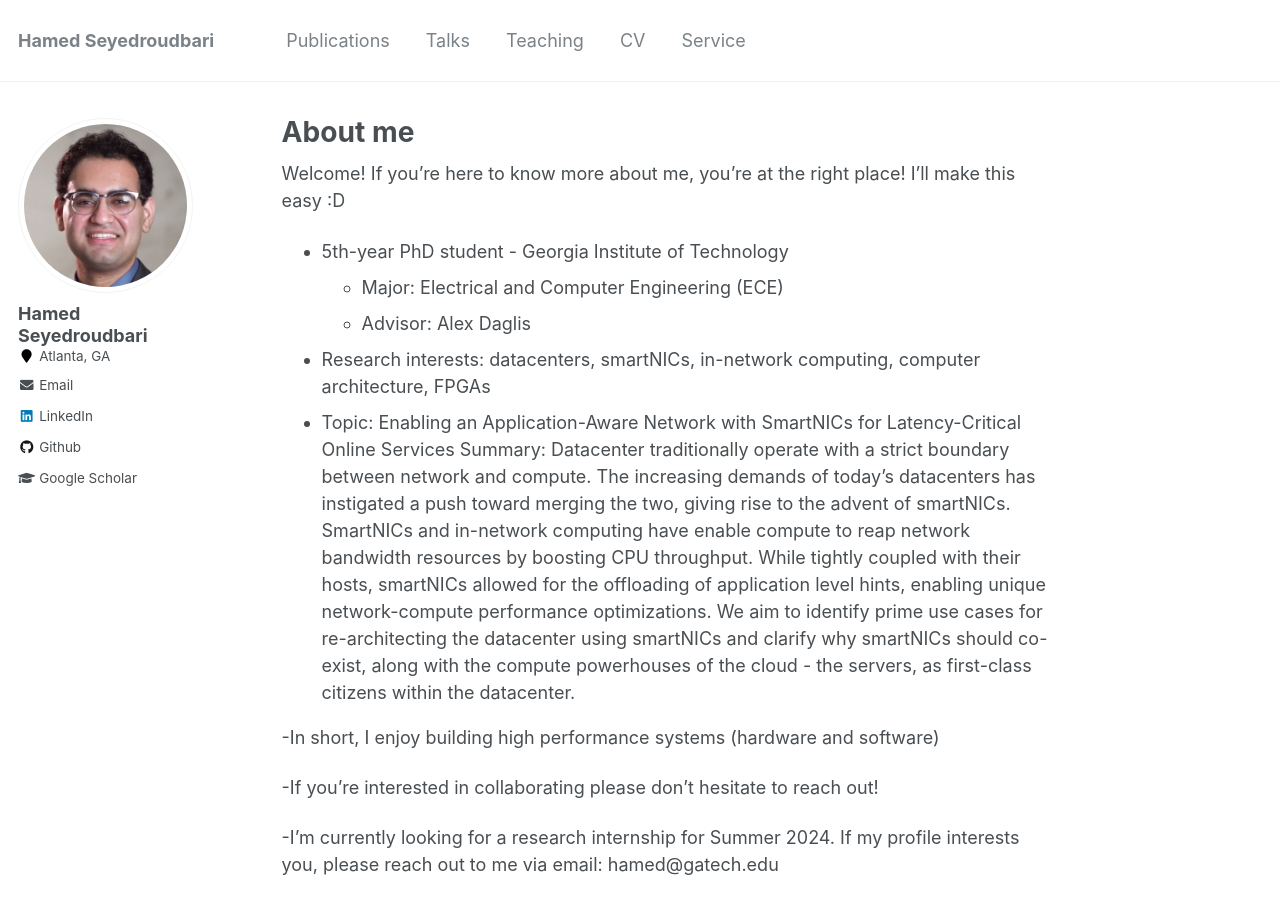
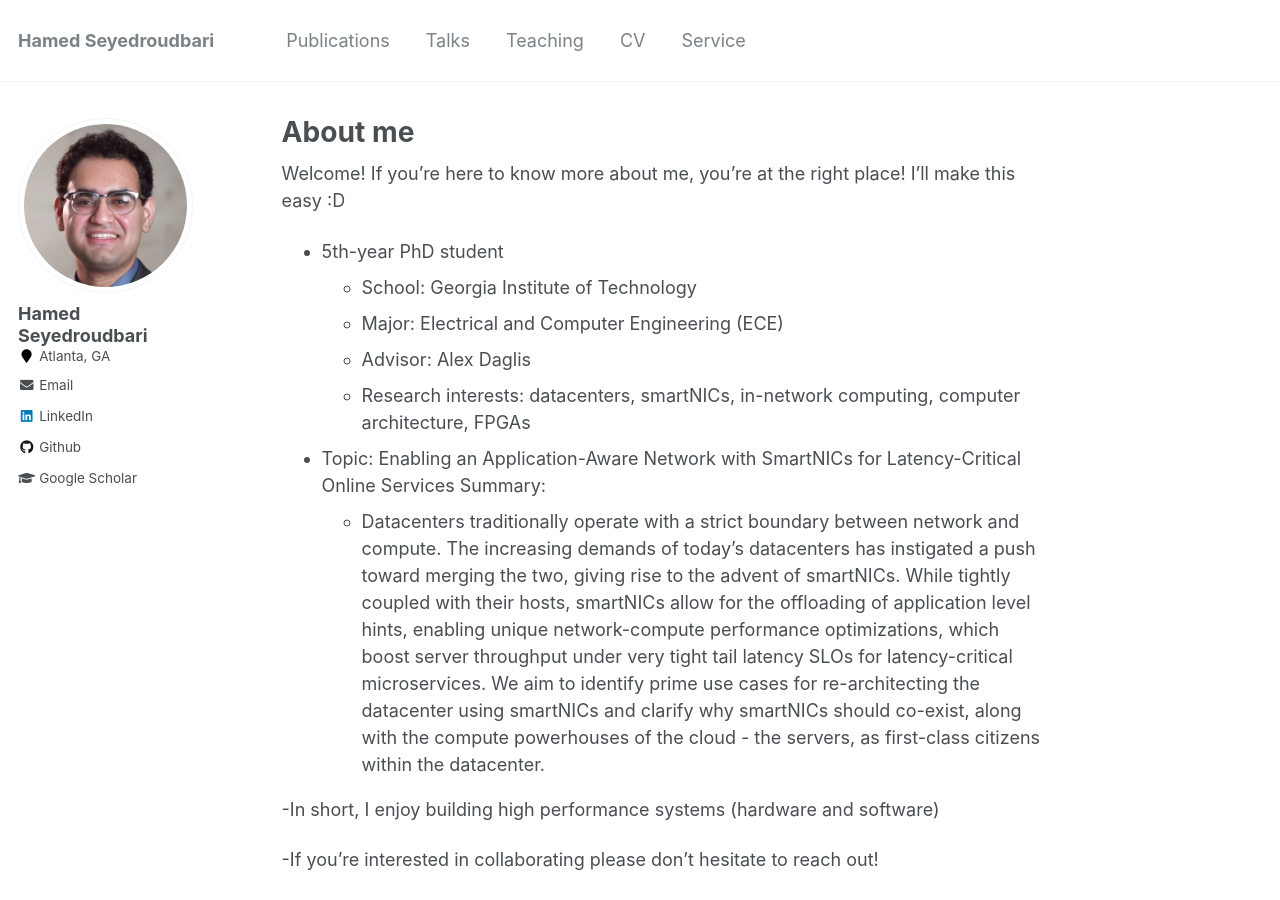
Before and after one commit to hamedsey/hamedsey.github.io, a Jekyll site: the page built from _pages/about.md, in a window 1280 px wide and 900 px high. Built offline with Jekyll 4.4.1, drawn with Linux system fonts in a browser that asks for light colours.

Commit message:
updated about me

```diff
--- a/_pages/about.md
+++ b/_pages/about.md
@@ -9,13 +9,15 @@ redirect_from:
 ---
 
 Welcome! If you're here to know more about me, you're at the right place! I'll make this easy :D
-- 5th-year PhD student - Georgia Institute of Technology
+- 5th-year PhD student
+  - School: Georgia Institute of Technology
   - Major: Electrical and Computer Engineering (ECE)
   - Advisor: Alex Daglis
-- Research interests: datacenters, smartNICs, in-network computing, computer architecture, FPGAs
+  - Research interests: datacenters, smartNICs, in-network computing, computer architecture, FPGAs
+
 - Topic: Enabling an Application-Aware Network with SmartNICs for Latency-Critical Online Services
   Summary:
-  Datacenter traditionally operate with a strict boundary between network and compute. The increasing demands of today’s datacenters has instigated a push toward merging the two, giving rise to the advent of smartNICs. SmartNICs and in-network computing have enable compute to reap network bandwidth resources by boosting CPU throughput. While tightly coupled with their hosts, smartNICs allowed for the offloading of application level hints, enabling unique network-compute performance optimizations. We aim to identify prime use cases for re-architecting the datacenter using smartNICs and clarify why smartNICs should co-exist, along with the compute powerhouses of the cloud - the servers, as first-class citizens within the datacenter.
+  - Datacenters traditionally operate with a strict boundary between network and compute. The increasing demands of today’s datacenters has instigated a push toward merging the two, giving rise to the advent of smartNICs. While tightly coupled with their hosts, smartNICs allow for the offloading of application level hints, enabling unique network-compute performance optimizations, which boost server throughput under very tight tail latency SLOs for latency-critical microservices. We aim to identify prime use cases for re-architecting the datacenter using smartNICs and clarify why smartNICs should co-exist, along with the compute powerhouses of the cloud - the servers, as first-class citizens within the datacenter.
 
 -In short, I enjoy building high performance systems (hardware and software)
 
```
